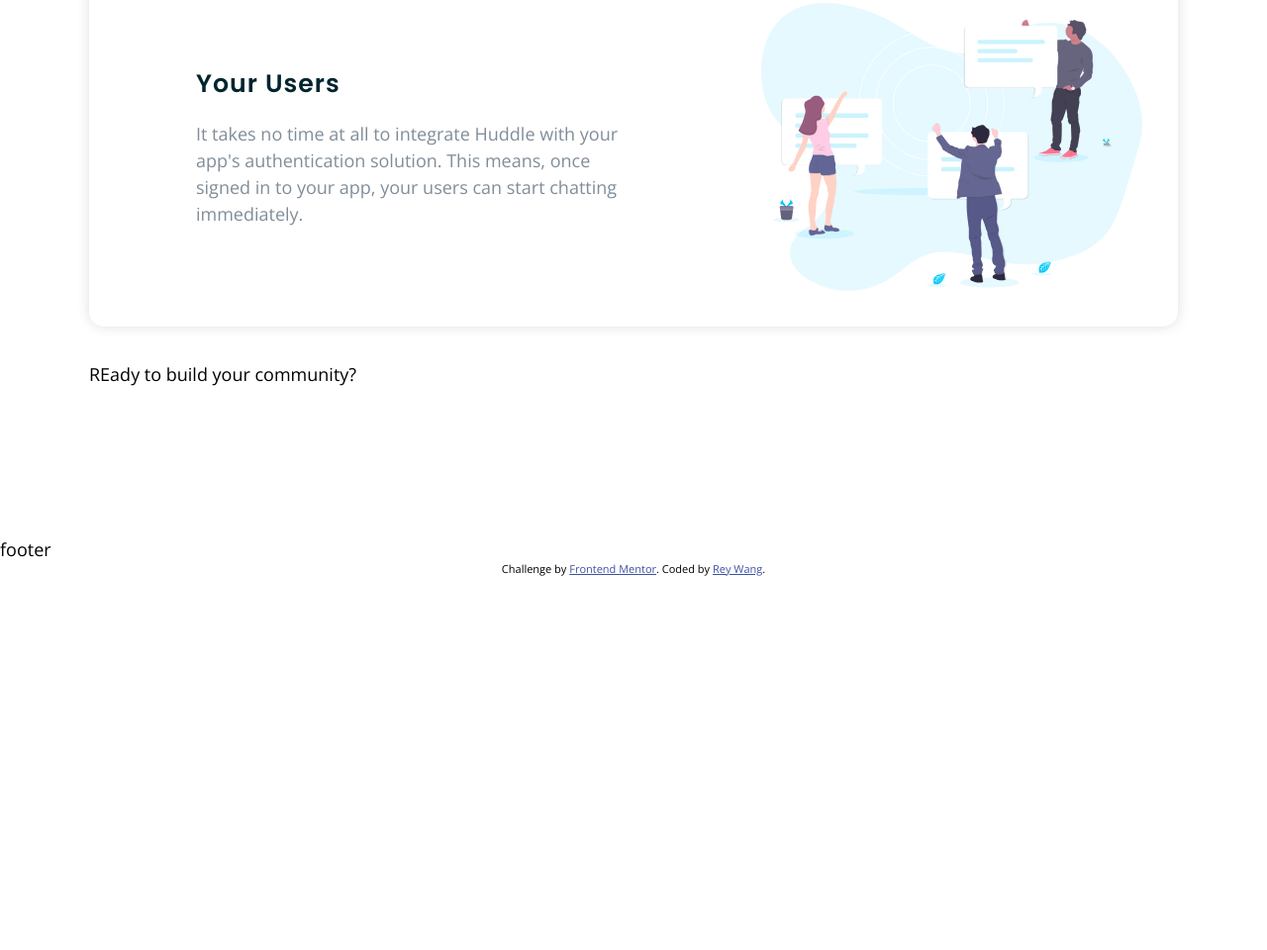
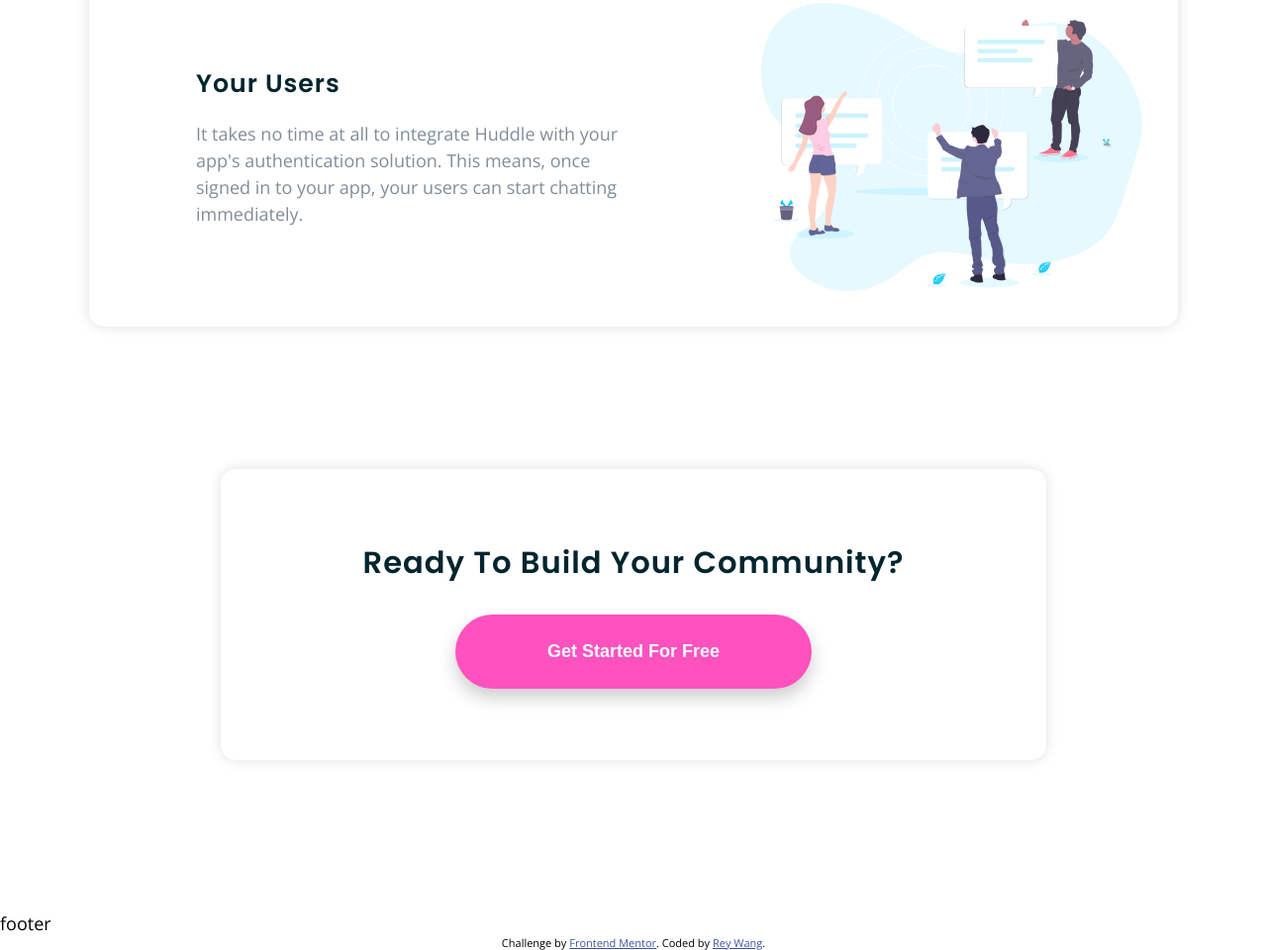
Before and after one commit to RuiRey/Huddle-landing-page, a website: page index.html in a window 1280 px wide. Shown: the part 1448-2408 px from the top of the page at 99% size. Before the commit the page ends 2030 px from the top, so only its background shows below. Drawn offline with nearby package versions, Linux system fonts and the light colour scheme.

Commit message:
list--questionBox

```diff
--- a/index.html
+++ b/index.html
@@ -38,7 +38,7 @@
 
     <div class="list__item">
       <div class="list__item-textSide">
-        <h2 class="heading-2">Grow Together</h2>
+        <h2 class="heading-3">Grow Together</h2>
         <p class="list__item-text">
             Generate meaningful discussions with your audience and build a strong, loyal community. Think of the insightful conversations you miss out on with a feedback form.
         </p>
@@ -49,7 +49,7 @@
     <div class="list__item">
       <img src="images/illustration-flowing-conversation.svg" alt="Flowing conversation" class="list__item-img list__item-img-left">
       <div class="list__item-textSide">
-        <h2 class="heading-2">Flowing Conversations</h2>
+        <h2 class="heading-3">Flowing Conversations</h2>
         <p class="list__item-text">
           You wouldn't paginate a conversation in real life, so why do it online? Our threads have just-in-time loading for a more natural flow.
         </p>
@@ -58,7 +58,7 @@
 
     <div class="list__item">
       <div class="list__item-textSide">
-        <h2 class="heading-2">Your Users</h2>
+        <h2 class="heading-3">Your Users</h2>
         <p class="list__item-text">
           It takes no time at all to integrate Huddle with your app's authentication solution. This means, once signed in to your app, your users can start chatting immediately.
         </p>
@@ -66,7 +66,10 @@
       <img src="images/illustration-your-users.svg" alt="Your Users" class="list__item-img">
     </div>
 
-    <div class="questionBox">REady to build your community?</div>
+    <div class="list__questionBox">
+      <h2 class="heading-2">Ready To Build Your Community?</h2>
+      <button class="btn btn-pink list__questionBox-btn">Get Started For Free</button>
+    </div>
 
   </div>
 
--- a/sass/_list.scss
+++ b/sass/_list.scss
@@ -36,4 +36,27 @@
             line-height: 1.5;
         }
     }
+
+    &__questionBox {
+        max-width: 50rem;
+        margin-left: auto;
+        margin-right: auto;
+        padding: 4rem 8rem;
+        border-radius: 15px;
+        box-shadow: 0px 0px 14px -1px rgba(0,0,0,0.15);
+
+        display: grid;
+        grid-template-rows: 1fr 1fr;
+
+        margin-top: 6rem;
+
+        &-btn {
+            box-shadow: 0 .5rem 1rem rgba(black, 0.2);
+            width: 20rem;
+            justify-self: center;
+            padding-top: 1.5rem;
+            padding-bottom: 1.5rem;
+            font-size: 1rem;
+        }
+    }
 }
--- a/sass/_typography.scss
+++ b/sass/_typography.scss
@@ -30,18 +30,22 @@
     font-family: $font-heading;
     font-weight: 600;
     color: $color-dark-cyan;
+    line-height: 1.5;
+    letter-spacing: 1px;
 }
 
 .heading-1 {
     @extend %heading;
     font-size: 2rem;
-    line-height: 1.5;
-    letter-spacing: 1px;
+
 }
 
 .heading-2 {
     @extend %heading;
+    font-size: 1.7rem;
+}
+
+.heading-3 {
+    @extend %heading;
     font-size: 1.4rem;
-    line-height: 1.5;
-    letter-spacing: 1px;
 }
```
Also changed, not shown: css/style.css.
